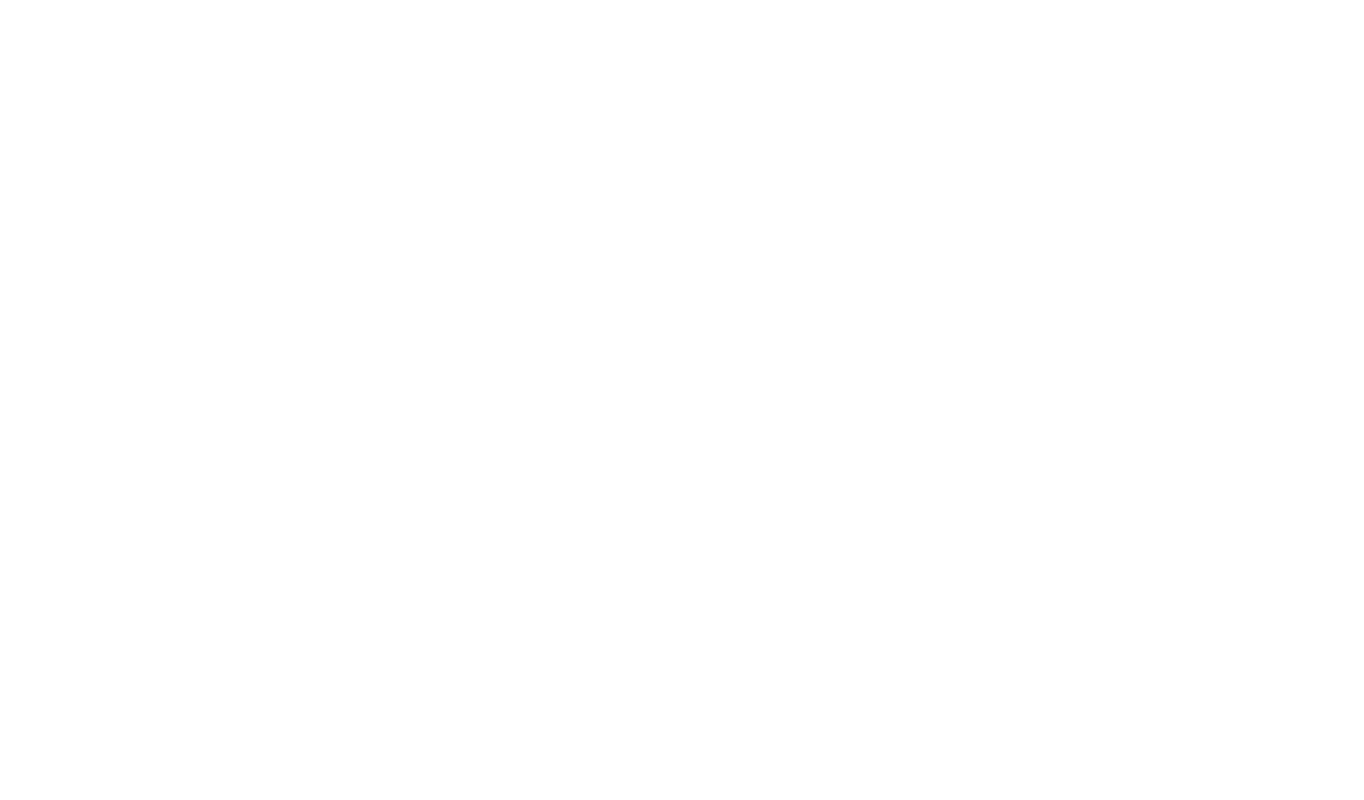
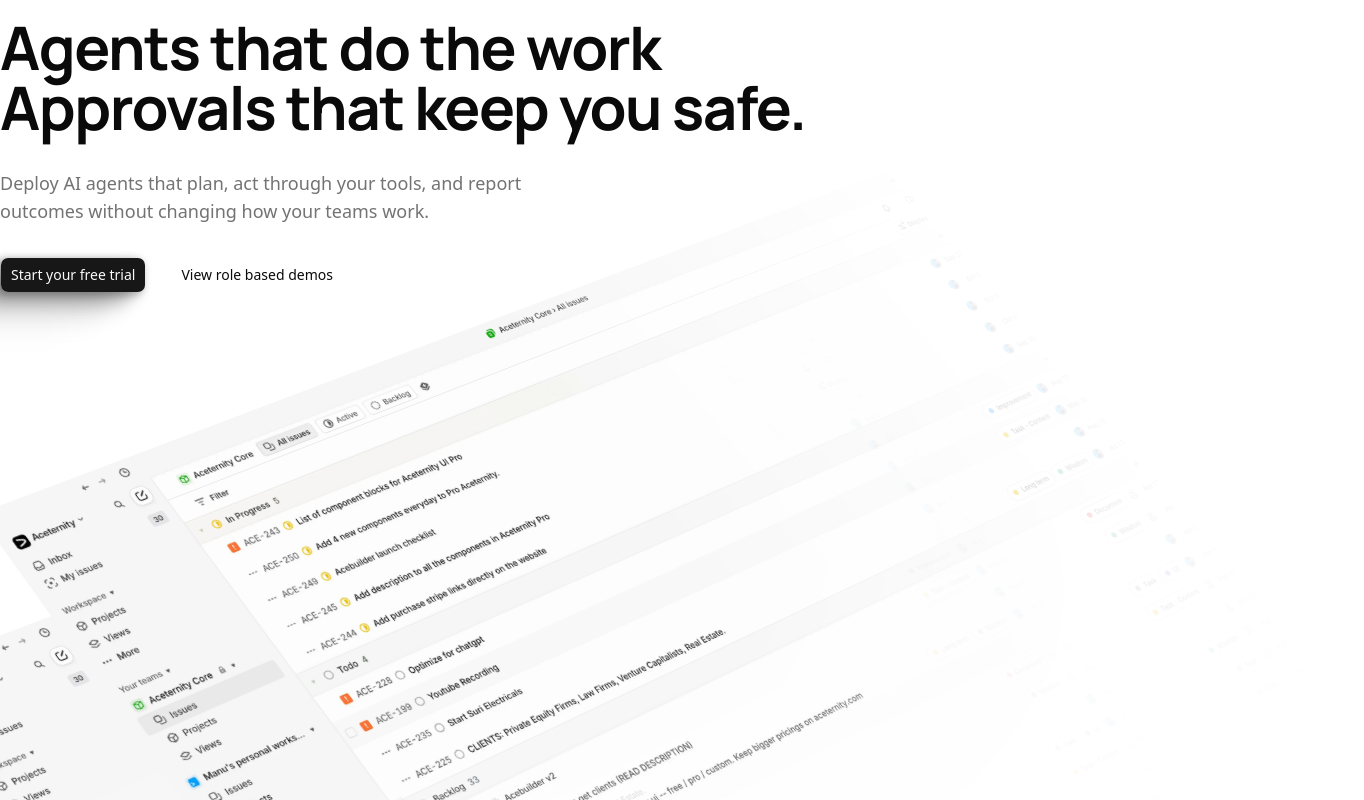
Before and after one commit to kiralightyagami/agentix, a Next.js app: page / in a window 1280 px wide. Shown: the part 180-980 px from the top of the page, 1364 px wide, since content can reach past the window. Before the commit the page ends 869 px from the top, so only its background shows below. Built offline with nearby package versions, Linux system fonts and the light colour scheme.

Commit message:
hero section

```diff
--- a/src/app/page.tsx
+++ b/src/app/page.tsx
@@ -1,9 +1,11 @@
+import { Hero } from "@/components/hero";
 import { ModeToggle } from "@/components/mode-toggle";
 import Image from "next/image";
 
 export default function Home() {
   return (
-    <div className="min-h-screen font-display">
+    <div className="min-h-screen ">
+      <Hero/>
     </div>
   );
 }
--- /dev/null
+++ b/src/components/heading.tsx
@@ -0,0 +1,15 @@
+import { cn } from '@/lib/utils';
+import React from 'react'
+
+export const Heading = ({children, className, tag= 'h2'}: {
+    children: React.ReactNode;
+    className?: string;
+    tag?: 'h1' | 'h2';
+}) => {
+    const Tag = tag;
+  return (
+    <Tag className={cn("text-2xl md:text-4xl lg:text-6xl tracking-tight font-display font-bold",className)}>
+        {children}
+    </Tag>
+  )
+}
--- /dev/null
+++ b/src/components/hero.tsx
@@ -0,0 +1,33 @@
+import React from "react";
+import { Container } from "./container";
+import { Heading } from "./heading";
+import { SubHeading } from "./subheading";
+import { Button } from "./ui/button";
+import Link from "next/link";
+import Image from "next/image";
+import { cn } from "@/lib/utils";
+import { LandingImage } from "./landing-image";
+
+export const Hero = () => {
+  return (
+    <div className="pt-10 md:pt-20 lg:pt-32">
+      <Container>
+        <Heading tag="h1">
+          Agents that do the work <br />
+          Approvals that keep you safe.
+        </Heading>
+        <SubHeading className="py-8">
+          Deploy AI agents that plan, act through your tools, and report
+          outcomes without changing how your teams work.
+        </SubHeading>
+        <div className="flex items-center gap-6">
+          <Button className="shadow-brand">Start your free trial</Button>
+          <Button variant={"outline"}>
+            <Link href="/">View role based demos</Link>
+          </Button>
+        </div>
+        <LandingImage/>
+      </Container>
+    </div>
+  );
+};
--- /dev/null
+++ b/src/components/landing-image.tsx
@@ -0,0 +1,62 @@
+"use client"
+import { cn } from '@/lib/utils'
+import Image from 'next/image'
+import React from 'react'
+import { easeOut, motion } from "motion/react"
+export const LandingImage = () => {
+  return (
+    <div className="relative min-h-140 w-full pt-20 perspective-distant transform-3d">
+          <motion.div
+          initial={{
+            opacity: 0,
+            y: -100,
+          }}
+          animate={{
+            opacity: 1,
+            y: 0
+          }}
+          transition={{
+            duration: 0.5,
+            ease: "easeOut"
+          }}
+          className='perspective-[4000px] shadow-2xl'>
+          <Image
+          src="/hero.jpg"
+          height={1080}
+          width={1920}
+          alt="demo"
+          className={cn("absolute inset-0 rounded-lg mask-r-from-20% mask-b-from-20% shadow-2xl")}
+          style={{
+            transform: "rotateY(30deg) rotateX(40deg) rotateZ(-20deg)",
+          }}
+          />
+          </motion.div>
+          <motion.div
+          initial={{
+            opacity: 0,
+            y: -200,
+          }}
+          animate={{
+            opacity: 1,
+            y: 0,
+          }}
+          transition={{
+            duration: 0.5,
+            delay: 0.1,
+            ease: "easeOut"
+          }}
+          className='perspective-[4000px] translate-x-20 -translate-y-40'>
+          <Image
+          src="/hero.jpg"
+          height={1080}
+          width={1920}
+          alt="demo"
+          className={cn("absolute inset-0 rounded-lg mask-r-from-50% mask-b-from-50% shadow-2xl")}
+          style={{
+            transform: "rotateY(30deg) rotateX(40deg) rotateZ(-20deg)",
+          }}
+          />
+          </motion.div>
+        </div>
+  )
+}
--- /dev/null
+++ b/src/components/subheading.tsx
@@ -0,0 +1,15 @@
+import { cn } from '@/lib/utils';
+import React from 'react'
+
+export const SubHeading = ({children, className, tag= 'p'}: {
+    children: React.ReactNode;
+    className?: string;
+    tag?: 'h1' | 'h2'| 'p';
+}) => {
+    const Tag = tag;
+  return (
+    <Tag className={cn("max-w-xl text-base md:text-lg text-neutral-500 dark:text-neutral-400 font-inter",className)}>
+        {children}
+    </Tag>
+  )
+}
--- a/src/components/ui/button.tsx
+++ b/src/components/ui/button.tsx
@@ -8,9 +8,9 @@
   {
     variants: {
       variant: {
-        default: "bg-primary text-primary-foreground hover:bg-primary/80 hover:shadow-brand",
+        default: "bg-primary cursor-pointer text-primary-foreground hover:bg-primary/80 hover:shadow-brand",
         outline:
-          "border-border bg-background shadow-xs hover:bg-muted hover:text-foreground aria-expanded:bg-muted aria-expanded:text-foreground dark:border-input dark:bg-input/30 dark:hover:bg-input/50",
+          "bg-background hover:bg-muted hover:text-foreground aria-expanded:bg-muted aria-expanded:text-foreground dark:bg-input/30 dark:hover:bg-input/50",
         secondary:
           "bg-secondary text-secondary-foreground hover:bg-[color-mix(in_oklch,var(--secondary),var(--foreground)_5%)] aria-expanded:bg-secondary aria-expanded:text-secondary-foreground",
         ghost:
```
Also changed, not shown: public/hero.jpg (added).
